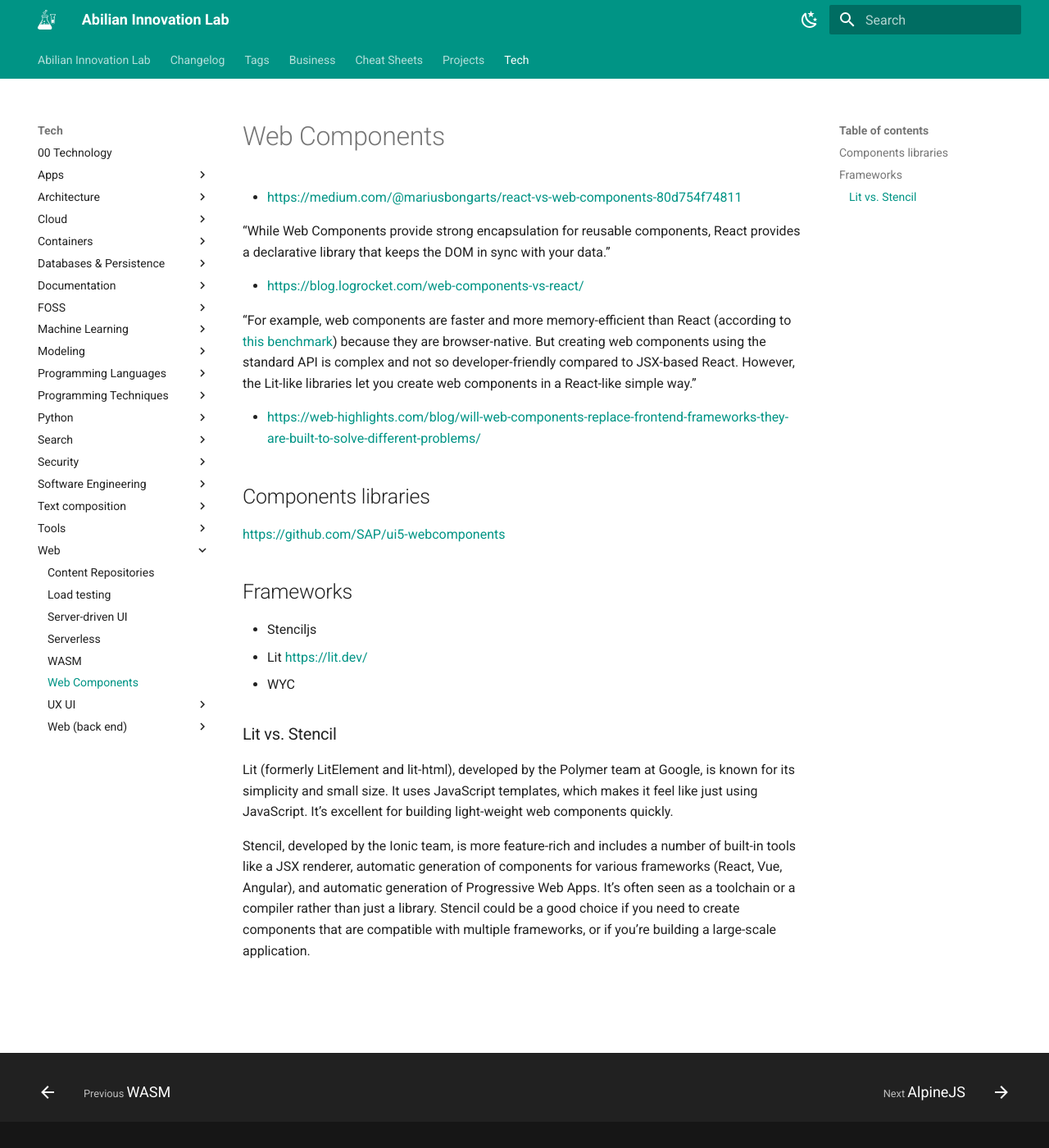
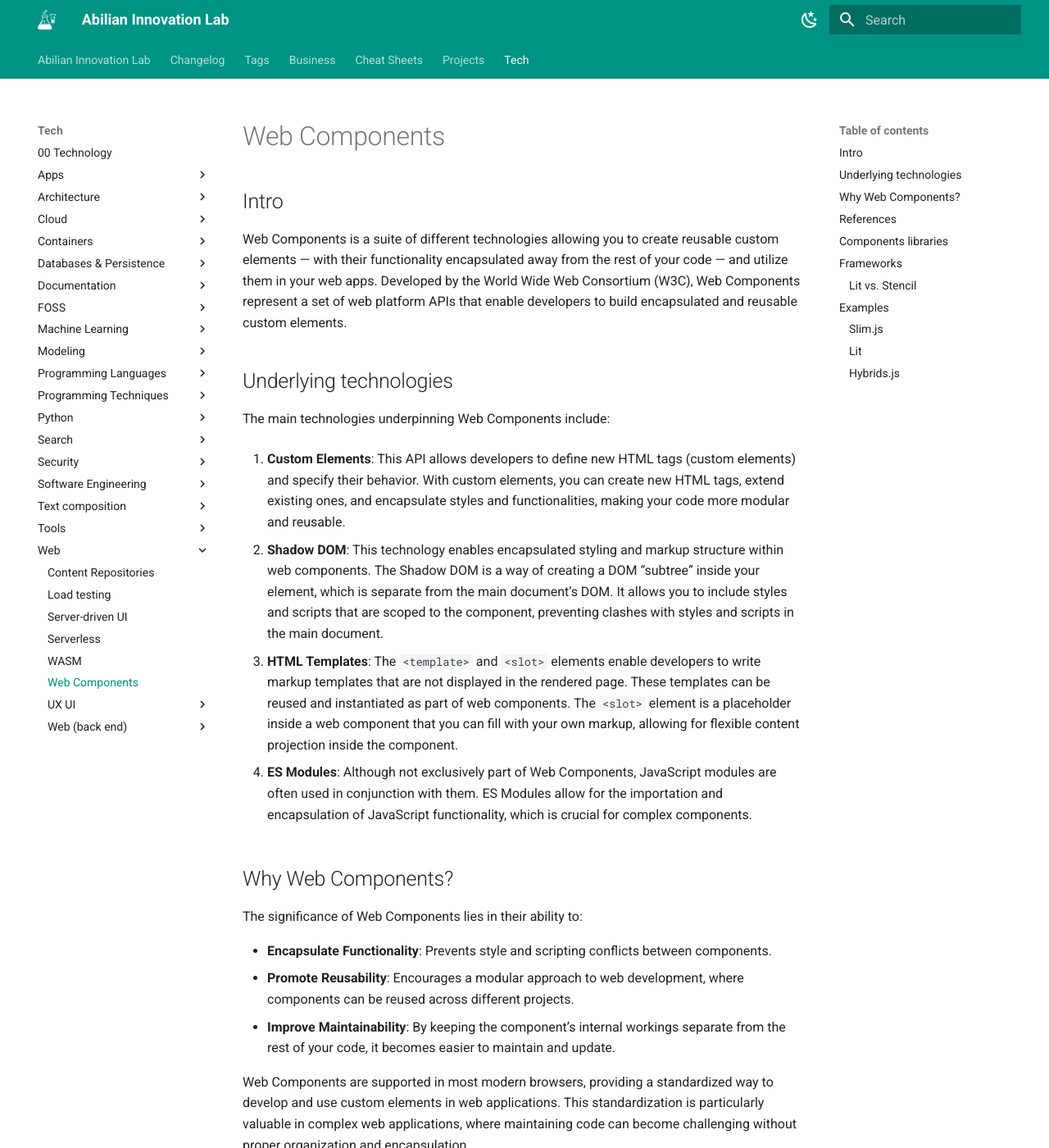
Before and after one commit to abilian/lab.abilian.com, an MkDocs documentation site: the page built from docs/Tech/Web/Web Components.md, in a window 1280 px wide and 1400 px high. Shown: the whole window at 82% size. Built offline with MkDocs 1.6.1 and Material for MkDocs 9.7.7, drawn with Linux system fonts in a browser that asks for light colours; comment, search, counter and statistics services are not loaded; some of the changed text lies outside the part shown.

Commit message:
web components

````diff
--- a/docs/Tech/Web/Web Components.md
+++ b/docs/Tech/Web/Web Components.md
@@ -1,3 +1,30 @@
+## Intro
+
+Web Components is a suite of different technologies allowing you to create reusable custom elements — with their functionality encapsulated away from the rest of your code — and utilize them in your web apps. Developed by the World Wide Web Consortium (W3C), Web Components represent a set of web platform APIs that enable developers to build encapsulated and reusable custom elements.
+
+## Underlying technologies
+
+The main technologies underpinning Web Components include:
+
+1. **Custom Elements**: This API allows developers to define new HTML tags (custom elements) and specify their behavior. With custom elements, you can create new HTML tags, extend existing ones, and encapsulate styles and functionalities, making your code more modular and reusable.
+
+2. **Shadow DOM**: This technology enables encapsulated styling and markup structure within web components. The Shadow DOM is a way of creating a DOM "subtree" inside your element, which is separate from the main document's DOM. It allows you to include styles and scripts that are scoped to the component, preventing clashes with styles and scripts in the main document.
+
+3. **HTML Templates**: The `<template>` and `<slot>` elements enable developers to write markup templates that are not displayed in the rendered page. These templates can be reused and instantiated as part of web components. The `<slot>` element is a placeholder inside a web component that you can fill with your own markup, allowing for flexible content projection inside the component.
+
+4. **ES Modules**: Although not exclusively part of Web Components, JavaScript modules are often used in conjunction with them. ES Modules allow for the importation and encapsulation of JavaScript functionality, which is crucial for complex components.
+
+## Why Web Components?
+
+The significance of Web Components lies in their ability to:
+
+- **Encapsulate Functionality**: Prevents style and scripting conflicts between components.
+- **Promote Reusability**: Encourages a modular approach to web development, where components can be reused across different projects.
+- **Improve Maintainability**: By keeping the component's internal workings separate from the rest of your code, it becomes easier to maintain and update.
+
+Web Components are supported in most modern browsers, providing a standardized way to develop and use custom elements in web applications. This standardization is particularly valuable in complex web applications, where maintaining code can become challenging without proper organization and encapsulation.
+
+## References
 
 - https://medium.com/@mariusbongarts/react-vs-web-components-80d754f74811
 
@@ -11,8 +38,9 @@
 
 ## Components libraries
 
-https://github.com/SAP/ui5-webcomponents
-
+- https://open-wc.org/guides/community/component-libraries/
+- https://github.com/SAP/ui5-webcomponents
+- https://shoelace.style/
 
 ## Frameworks
 
@@ -25,3 +53,70 @@
 Lit (formerly LitElement and lit-html), developed by the Polymer team at Google, is known for its simplicity and small size. It uses JavaScript templates, which makes it feel like just using JavaScript. It's excellent for building light-weight web components quickly.
 
 Stencil, developed by the Ionic team, is more feature-rich and includes a number of built-in tools like a JSX renderer, automatic generation of components for various frameworks (React, Vue, Angular), and automatic generation of Progressive Web Apps. It's often seen as a toolchain or a compiler rather than just a library. Stencil could be a good choice if you need to create components that are compatible with multiple frameworks, or if you're building a large-scale application.
+
+---
+
+## Examples
+
+### Slim.js
+
+```javascript
+import { Slim } from 'slim-js';
+import { tag, template } from 'slim-js/decorators';
+
+@tag('my-awesome-element')
+@template(`
+    <button @click="this.inc()"> + </button>
+    <span>{{this.count}}</span>
+    <button @click="this.dec()"> - </button>
+`)
+class extends Slim {
+  count = 0;
+  inc() { this.count++ }
+  dec() { this.count-- }
+}
+```
+
+https://github.com/slimjs/slim.js
+
+### Lit
+
+```javascript
+import {html, css, LitElement} from 'lit';
+import {customElement, property} from 'lit/decorators.js';
+
+@customElement('simple-greeting')
+export class SimpleGreeting extends LitElement {
+  static styles = css`p { color: blue }`;
+
+  @property()
+  name = 'Somebody';
+
+  render() {
+    return html`<p>Hello, ${this.name}!</p>`;
+  }
+}
+```
+
+https://github.com/lit/lit/
+
+
+### Hybrids.js
+
+```javascript
+import { html, define } from "hybrids";
+
+function increaseCount(host) {
+  host.count += 1;
+}
+
+export default define({
+  tag: "simple-counter",
+  count: 0,
+  render: ({ count }) => html`
+    <button onclick="${increaseCount}">
+      Count: ${count}
+    </button>
+  `,
+});
+```
````
Also changed, not shown: 1 other file.
